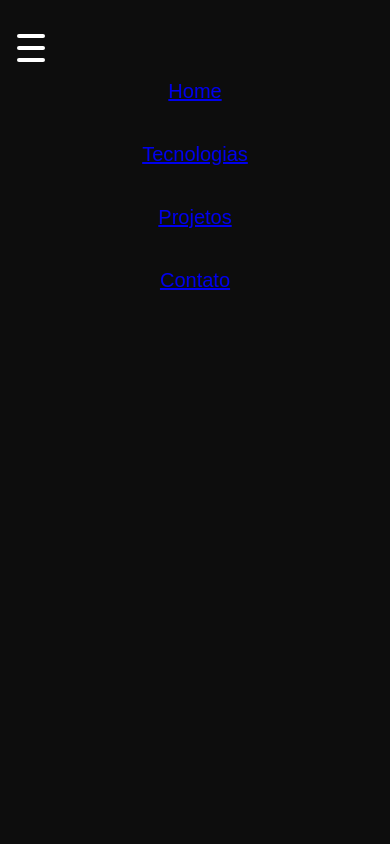
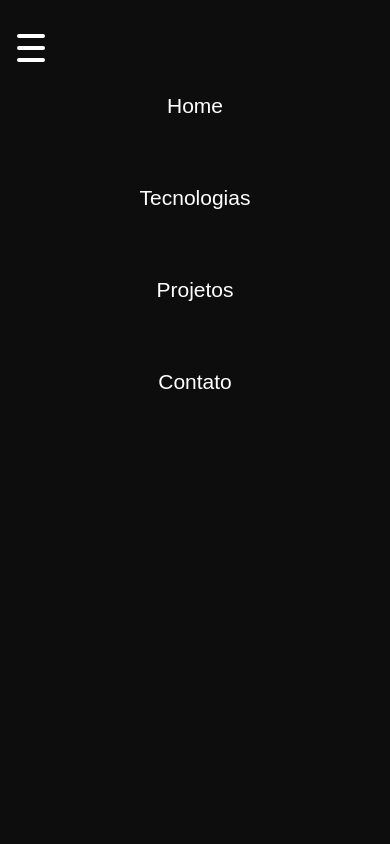
Before and after one commit to MatheusDevPrado/myProfile, a plain HTML site: page index.html in a window 390 px wide. Both pictures are taken after a click on the element 31 px from the left and 48 px from the top of the page. Shown: the top 844 px of the page. Drawn offline with Linux system fonts and the light colour scheme.

Commit message:
Update style.css

```diff
--- a/style.css
+++ b/style.css
@@ -297,6 +297,22 @@ button {
 
 /* RESPONSIVIDADE */
 @media (max-width: 900px) {
+    nav ul li a {
+       color: #fff;
+       font-family: 'Osvaldo', sans-serif;
+       font-size: 21px;
+       text-decoration: none;
+       transition: color 0.2s;
+       display: block;
+       text-align: center;
+       padding: 14px 0;
+    }
+
+    nav ul li a:hover {
+        color: rgb(0, 38, 255);
+        text-decoration: none;
+    }
+
     .profile-container {
         flex-direction: column;
         align-items: center;
```
